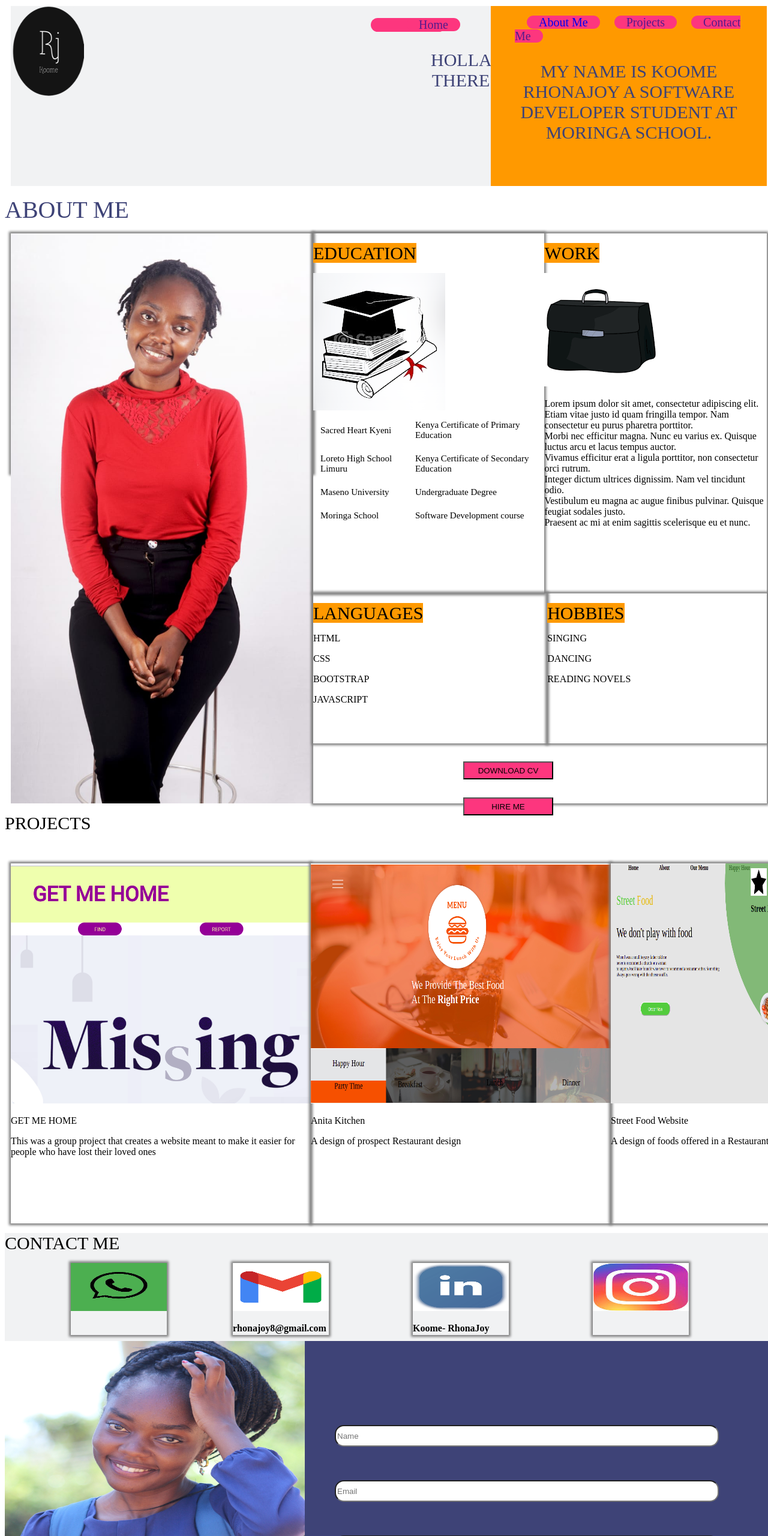
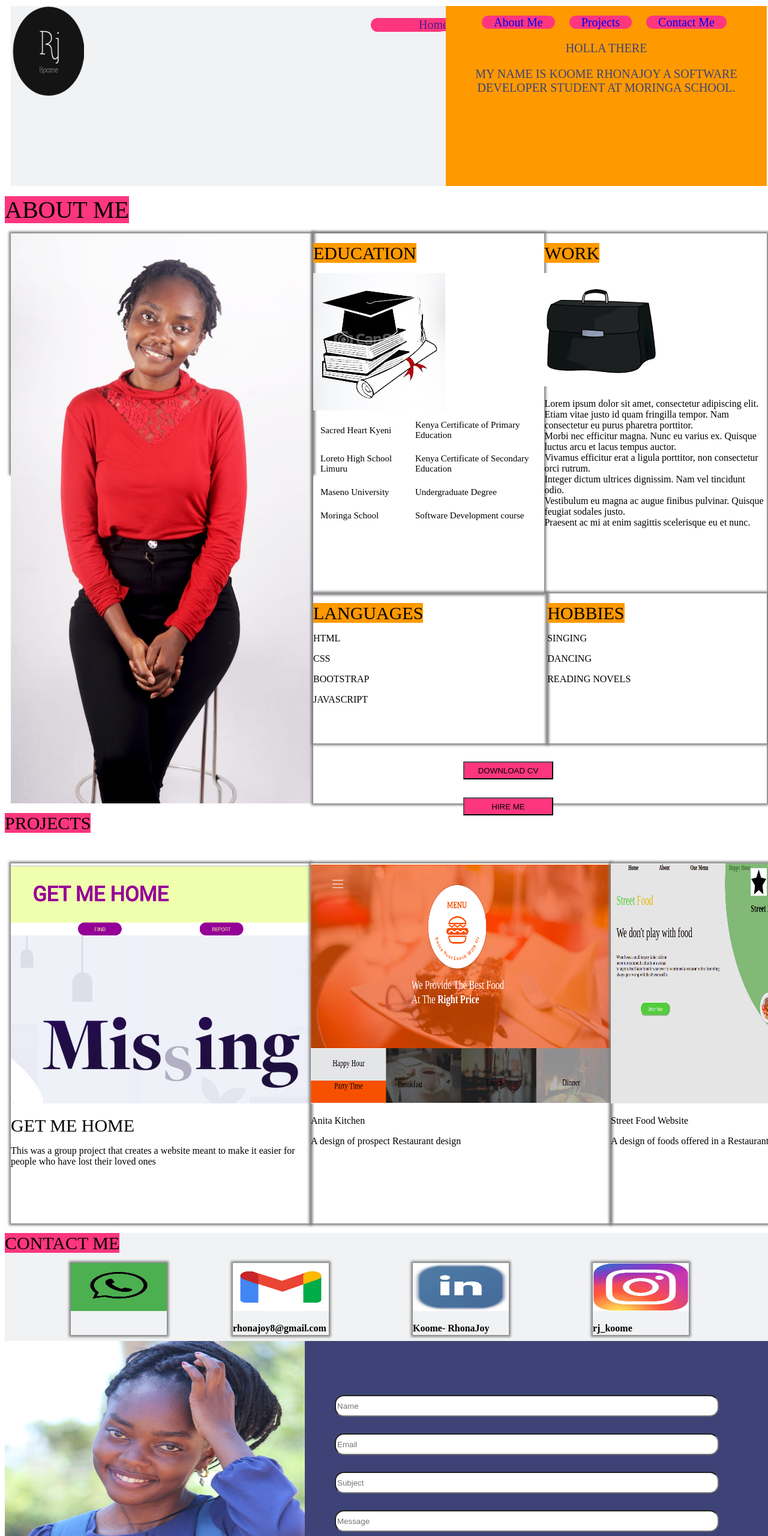
Before and after one commit to RhonaJoyKe/Portfolio, a plain HTML site: page index.html in a window 1280 px wide. Shown: the top 2560 px of the page at 60% size. Drawn offline with Linux system fonts and the light colour scheme.

```diff
--- a/index.css
+++ b/index.css
@@ -51,15 +51,10 @@ a{
     padding:20px;
 }
 
-.one>p{
-    text-align: center;
-    font-size: 30px;
-    color:#3E4377;
-    margin-left: 700px;
-}
+
 .two>p{
     text-align: center;
-    font-size: 30px;
+    font-size: 20px;
     color:#3E4377;
 }
 .section2{
@@ -255,21 +250,24 @@ input[type=submit]{
 }
 .conimg>img{
     width:500px;
-    height: 370px;
+    height: 400px;
 }
 .conform{
-    background-color: #3E4377;
-    height:250px;
+
+    height:350px;
 }
+
 .conform>form{
     display: grid;
     width:50%;
     margin-left: 550px;
+    margin-top: -30px;
 
 
 }
 form input{
-    margin-top: 20px;
+    margin-bottom: 10px;
     height:30px;
     border-radius: 15px;
+
 }
--- a/index.html
+++ b/index.html
@@ -19,8 +19,7 @@
 
                 </ul>
             </nav>
-            <p> HOLLA THERE
-            <p>
+
         </div>
 
 
@@ -28,18 +27,19 @@
             <nav class="second">
                 <ul>
                     <li> <a href="#aboutme">About Me</a></li>
-                    <li> <a href="">Projects</a></li>
-                    <li> <a href="">Contact Me</a></li>
+                    <li> <a href="#pro">Projects</a></li>
+                    <li> <a href="#conme">Contact Me</a></li>
                 </ul>
 
             </nav>
-
+            <p> HOLLA THERE
+                <p>
             <p>MY NAME IS KOOME RHONAJOY
                 A SOFTWARE DEVELOPER STUDENT AT MORINGA SCHOOL.</p>
         </div>
 
     </div>
-    <p id="aboutme"><span style="font-size: 40px; float: center;color: #3E4377; margin-right: 300px;">ABOUT ME</span>
+    <p id="aboutme"><span style="font-size: 40px; float: center;background-color: #FD367E; margin-right: 300px;">ABOUT ME</span>
     </p>
     <div class="section2">
 
@@ -110,12 +110,12 @@
 
 </div>
         </div>
-        <p><span style="font-size:30px; text-align: center;">PROJECTS</span></p>
+        <p id="pro"><span style="font-size:30px;background-color: #FD367E">PROJECTS</span></p>
         <div class="section3">
 
             <div class="pro1">
                 <img src="port-assets/project1.png">
-                <p>GET ME HOME</p>
+                <p><span style="font-size: 30px;">GET ME HOME</span></p>
                 <p>This was a group project that creates a website meant to make it easier for people who have lost
                     their
                     loved ones</p>
@@ -134,7 +134,7 @@
         </div>
 
         <div class="section4">
-            <p><span style="font-size:30px; text-align: center;">CONTACT ME</span></p>
+            <p id="conme"><span style="font-size:30px; background-color: #FD367E">CONTACT ME</span></p>
             <div class="socials">
                 <div class="sone"> <img src="port-assets/download1-removebg-preview.png">
                     <p> 2540706555078</p>
@@ -145,7 +145,9 @@
                 <div class="sthree"> <img src="port-assets/download_5-removebg-preview.png">
                     <p><strong>Koome- RhonaJoy</strong></p>
                 </div>
-                <div class="sfour"> <img src="port-assets/download.jpeg"></div>
+                <div class="sfour"> <img src="port-assets/download.jpeg">
+                    <p><strong>rj_koome</strong></p>
+                </div>
 
             </div>
 
@@ -155,10 +157,11 @@
                 </div>
                 <div class="conform">
                     <form>
-                        <input type="text" name="name" placeholder="Name" required><br><br>
-                        <input type="email" name="email" placeholder="Email"><br><br>
-                        <input type="text" name="sub" placeholder="Subject"><br><br>
+                        <input type="text" name="name" placeholder="Name" required><br>
+                        <input type="email" name="email" placeholder="Email"><br>
+                        <input type="text" name="sub" placeholder="Subject"><br>
                         <input type="textarea" name="mess" placeholder="Message">
+                        <input type="submit" name="send" placeholder="SEND">
                     </form>
                 </div>
 
```
